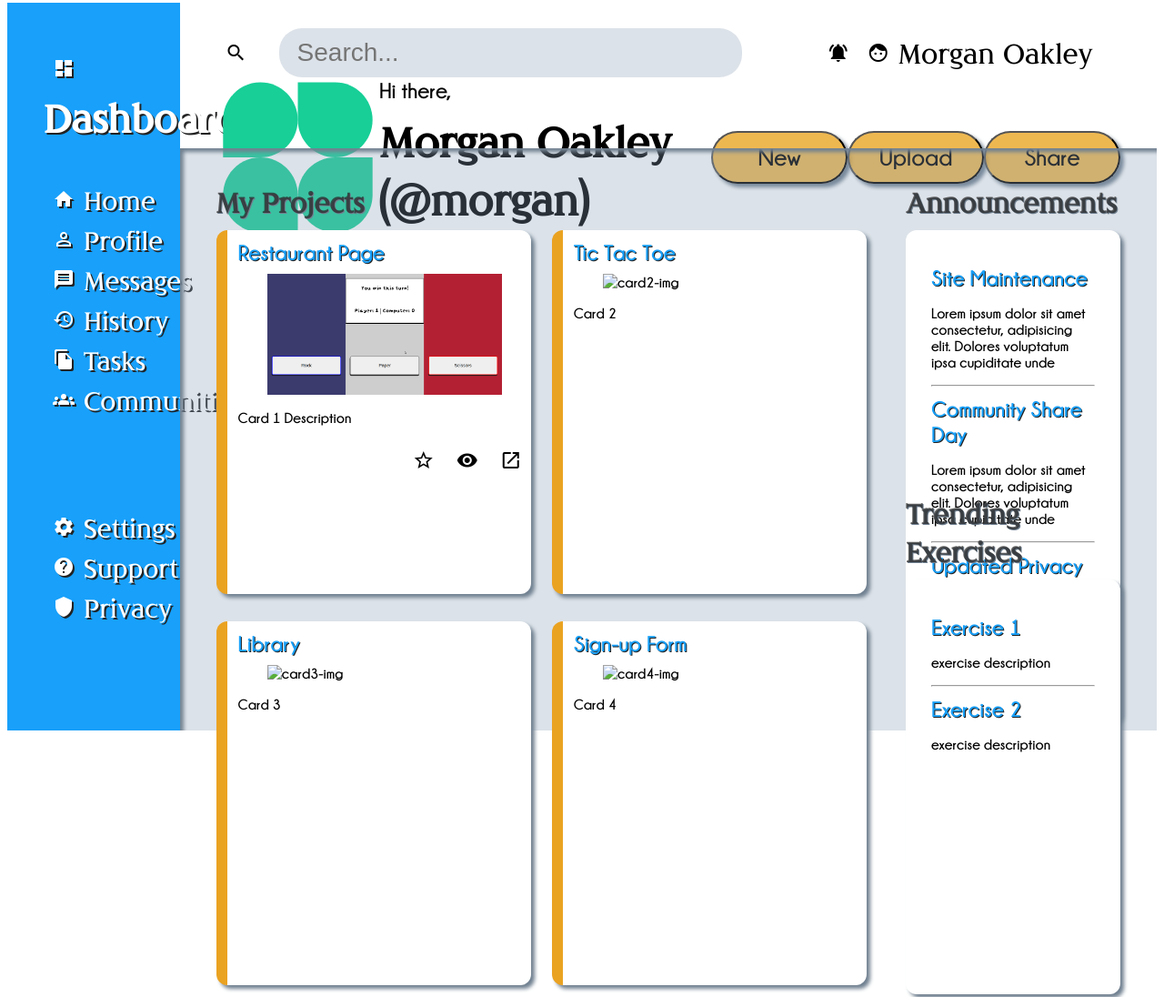
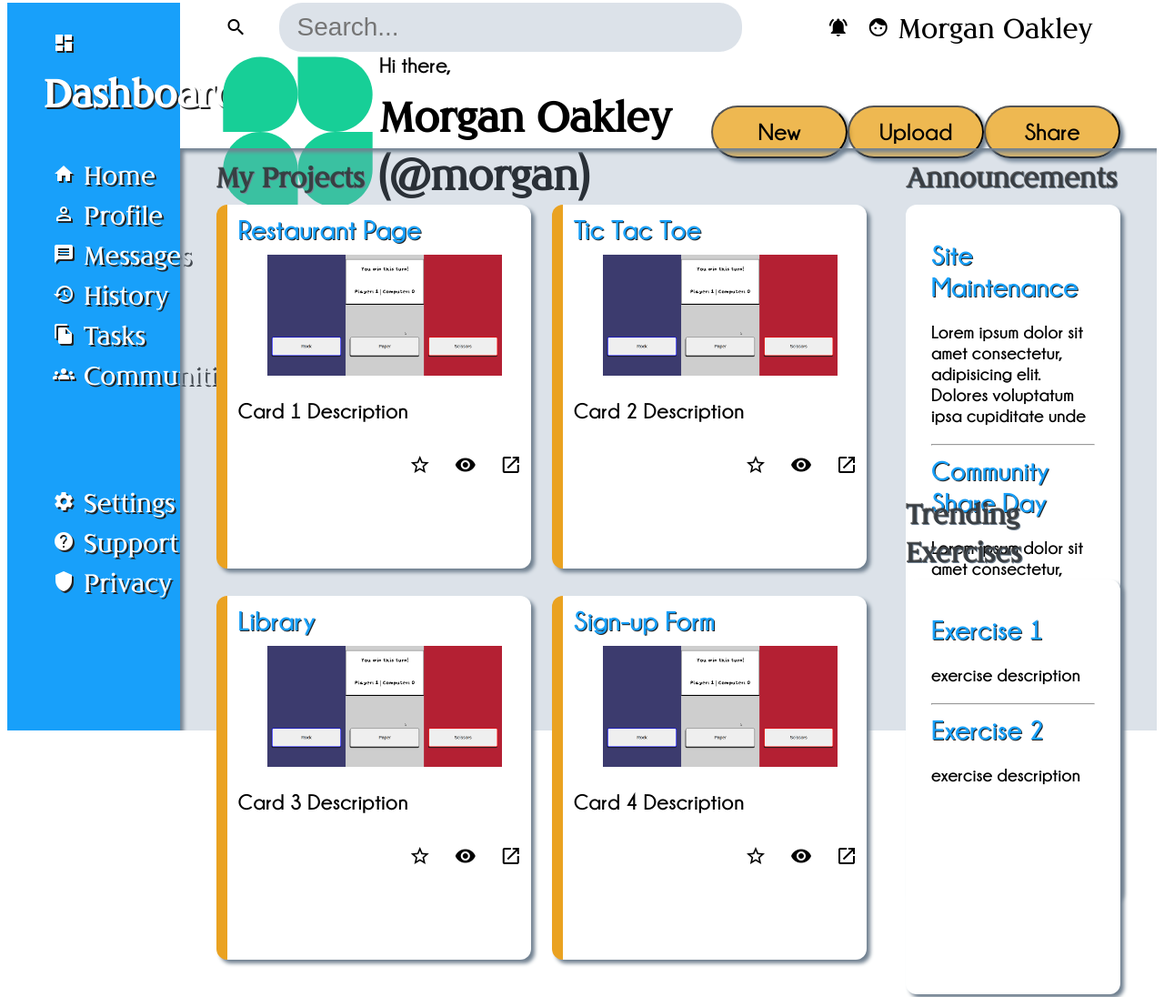
Before and after one commit to bchung54/admin-dashboard, a plain HTML site: page index.html in a window 1280 px wide. Shown: the part 5-1101 px from the top of the page at 91% size. Drawn offline with Linux system fonts and the light colour scheme.

Commit message:
Complete static page

```diff
--- a/index.html
+++ b/index.html
@@ -71,22 +71,35 @@
                 </div>
                 <div class="project card">
                     <h5>Tic Tac Toe</h5>
-                    <img src="" alt="card2-img" class="card-img">
-                    <p>Card 2</p>
-                    <div class="card-icons"></div>
+                    <img src="./imgs/rps-screenshot.png" alt="card2-img" class="card-img">
+                    <p>Card 2 Description</p>
+                    <div class="card-icons">
+                        <i class="material-icons">star_outline</i>
+                        <i class="material-icons">visibility</i>
+                        <i class="material-icons">open_in_new</i>
+                    </div>
                 </div>
                 <div class="project card">
                     <h5>Library</h5>
-                    <img src="" alt="card3-img" class="card-img">
-                    <p>Card 3</p>
-                    <div class="card-icons"></div>
+                    <img src="./imgs/rps-screenshot.png" alt="card3-img" class="card-img">
+                    <p>Card 3 Description</p>
+                    <div class="card-icons">
+                        <i class="material-icons">star_outline</i>
+                        <i class="material-icons">visibility</i>
+                        <i class="material-icons">open_in_new</i>
+                    </div>
                 </div>
                 <div class="project card">
                     <h5>Sign-up Form</h5>
-                    <img src="" alt="card4-img" class="card-img">
-                    <p>Card 4</p>
-                    <div class="card-icons"></div>
+                    <img src="./imgs/rps-screenshot.png" alt="card4-img" class="card-img">
+                    <p>Card 4 Description</p>
+                    <div class="card-icons">
+                        <i class="material-icons">star_outline</i>
+                        <i class="material-icons">visibility</i>
+                        <i class="material-icons">open_in_new</i>
+                    </div>
                 </div>
+                <!--
                 <div class="project card">
                     <h5>Calculator</h5>
                     <img src="" alt="card5-img" class="card-img">
@@ -111,6 +124,7 @@
                     <p>Card 8</p>
                     <div class="card-icons"></div>
                 </div>
+                -->
             </div>
         </section>
         <section id="announcements">
--- a/styles.css
+++ b/styles.css
@@ -20,7 +20,7 @@ h2 {
 }
 
 .container {
-    padding: 28px 40px;
+    padding: 0 40px;
 }
 
 #sidebar {
@@ -156,6 +156,7 @@ h3 {
 .card {
     min-height: 400px;
     font-family: TestFont;
+    font-size: 24px;
     background-color: white;
     border-radius: 12px;
     box-shadow: 4px 4px 4px slategrey;
@@ -170,7 +171,7 @@ h3 {
 }
 
 h5 {
-    font-size: 24px;
+    font-size: 30px;
     color:rgb(24, 160, 250);
     text-shadow: 1px 1px rgb(34, 34, 34);
     margin: 10px 0;
@@ -198,6 +199,7 @@ h5 {
 
 .side {
     padding: 28px;
+    font-size: 20px;
 }
 
 .card-icons {
```
